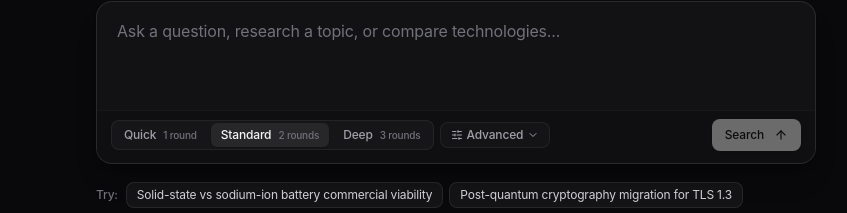
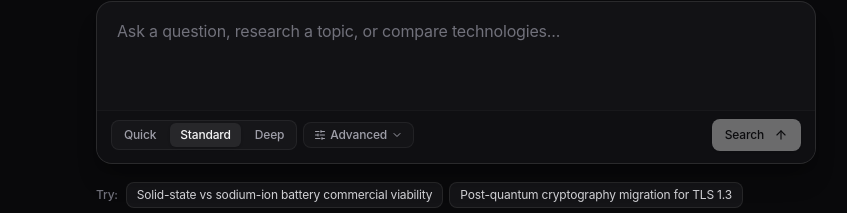
Before and after one commit to Hetav21/Noesis, a Next.js app in the folder apps/web/: page / in a window 1280 px wide. Shown: the part 250-463 px from the top of the page, without its empty margins (184-1031 px from the left). Built offline with nearby package versions, Linux system fonts and the light colour scheme; no server answers.

Commit message:
fix: retain full findings in follow-up, expand synthesis ceiling, and clean round branding

```diff
--- a/apps/web/src/app/research/[id]/raw/page.tsx
+++ b/apps/web/src/app/research/[id]/raw/page.tsx
@@ -164,7 +164,7 @@ export default function ResearchRawPage({ params }: RawPageProps) {
             <span>~{readTime} min read</span>
             <span>•</span>
             <span>
-              {job.depth} research {job.depth === 1 ? "round" : "rounds"}
+              Depth {job.depth}
             </span>
           </div>
         </div>
--- a/apps/web/src/components/RecentSessions.tsx
+++ b/apps/web/src/components/RecentSessions.tsx
@@ -175,7 +175,7 @@ export const RecentSessions: React.FC = () => {
                       {formatDate(job.created_at)}
                     </span>
                     <span className="text-[11px] text-zinc-500">
-                      • {job.depth} {job.depth === 1 ? "round" : "rounds"}
+                      • Depth {job.depth}
                     </span>
                   </div>
                   <Link
--- a/apps/web/src/components/ResearchForm.tsx
+++ b/apps/web/src/components/ResearchForm.tsx
@@ -155,10 +155,7 @@ export const ResearchForm: React.FC<ResearchFormProps> = ({
                       : "text-zinc-400 hover:text-zinc-200"
                   }`}
                 >
-                  Quick{" "}
-                  <span className="text-[10px] text-zinc-500 hidden sm:inline ml-1">
-                    1 round
-                  </span>
+                  Quick
                 </button>
                 <button
                   type="button"
@@ -170,10 +167,7 @@ export const ResearchForm: React.FC<ResearchFormProps> = ({
                       : "text-zinc-400 hover:text-zinc-200"
                   }`}
                 >
-                  Standard{" "}
-                  <span className="text-[10px] text-zinc-500 hidden sm:inline ml-1">
-                    2 rounds
-                  </span>
+                  Standard
                 </button>
                 <button
                   type="button"
@@ -185,10 +179,7 @@ export const ResearchForm: React.FC<ResearchFormProps> = ({
                       : "text-zinc-400 hover:text-zinc-200"
                   }`}
                 >
-                  Deep{" "}
-                  <span className="text-[10px] text-zinc-500 hidden sm:inline ml-1">
-                    3 rounds
-                  </span>
+                  Deep
                 </button>
               </div>
 
--- a/apps/web/src/components/ResearchResult.tsx
+++ b/apps/web/src/components/ResearchResult.tsx
@@ -169,7 +169,7 @@ export const ResearchResult: React.FC<ResearchResultProps> = ({
         {result && onViewActivity && (
           <div className="px-6 py-2.5 bg-zinc-900/60 border-b border-white/[0.04] flex items-center justify-between text-xs text-zinc-400">
             <span className="font-mono text-[11px] text-zinc-400">
-              Researched across {depth} {depth === 1 ? "round" : "rounds"} •{" "}
+              Researched at Depth {depth} •{" "}
               {sourcesCount > 0
                 ? `${sourcesCount} events recorded`
                 : "Multiple web sources"}
--- a/apps/web/src/components/ResearchWorkspace.tsx
+++ b/apps/web/src/components/ResearchWorkspace.tsx
@@ -487,8 +487,7 @@ export const ResearchWorkspace: React.FC<ResearchWorkspaceProps> = ({
               })}
             </span>
             <span className="text-[11px] text-zinc-500 font-mono">
-              • {job.depth} {job.depth === 1 ? "round" : "rounds"} •{" "}
-              {job.breadth} sources/query
+              • Depth {job.depth} • {job.breadth} sources/query
             </span>
           </div>
 
```
Also changed, not shown: 1 other file (tests, documents, lock files or other folders).
